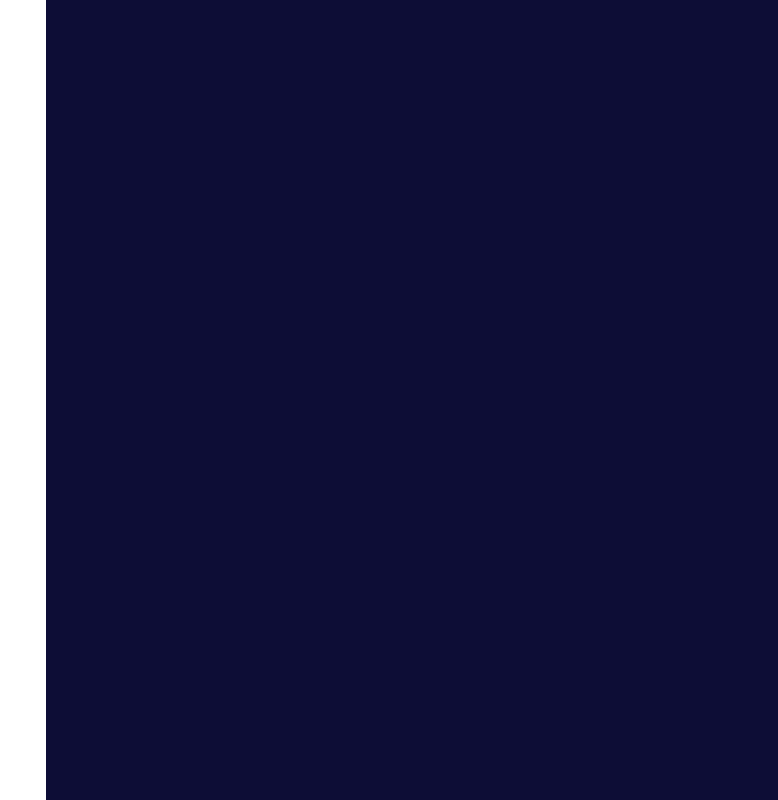
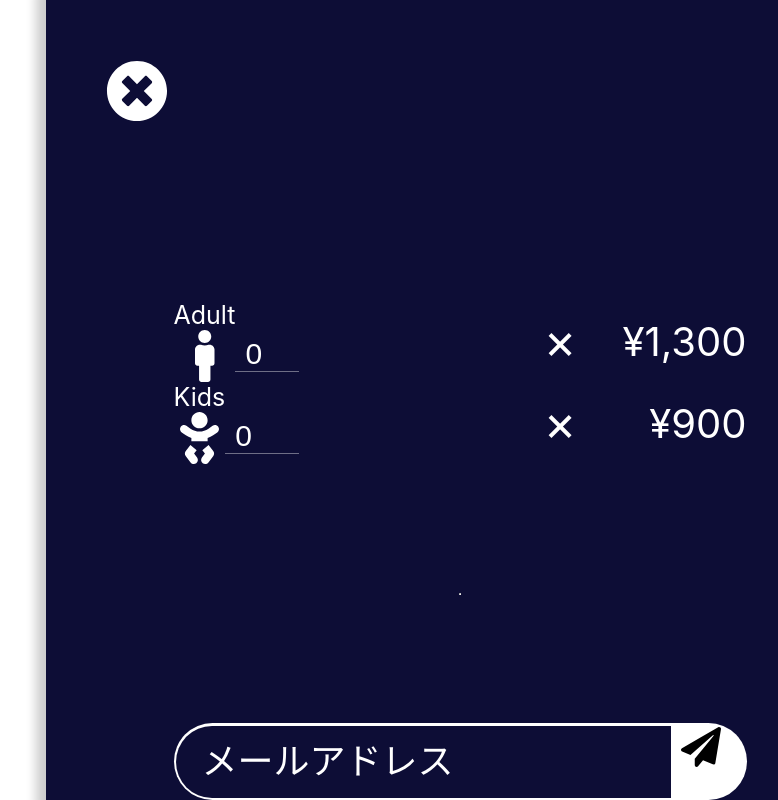
Before and after one commit to yutaroyoshikawa/grady, a Nuxt app: page /dammy in a window 1280 px wide. Shown: the whole page, without its empty margins (466-1244 px from the left). Built offline with nearby package versions, Linux system fonts and the light colour scheme.

Commit message:
[ADD]goToWatchDrawer作成

```diff
--- a/layouts/drawers/goToWatchDrawer.vue
+++ b/layouts/drawers/goToWatchDrawer.vue
@@ -1,12 +1,104 @@
 <template>
   <div>
-    <div class="wrap"></div>
+    <div class="wrap">
+      <div class="closer">
+        <close-button />
+      </div>
+
+      <form>
+        <div v-if="nowPage === 0" class="input-wrap">
+          <movie-theater-selector :theaters="theaters" />
+          <screening-date-selector :dates="dates" />
+          <screening-time-selector :times="times" />
+        </div>
+
+        <div v-if="nowPage === 1" class="input-wrap">
+          <div class="input-content">
+            <div class="price-wrap">
+              <people-input type="adult" />
+              <div class="price-content">
+                <span>×</span>
+                <ticket-price :price="1300" />
+              </div>
+            </div>
+            <div class="price-wrap">
+              <people-input type="kids" />
+              <div class="price-content">
+                <span>×</span>
+                <ticket-price :price="900" />
+              </div>
+            </div>
+          </div>
+          <hr />
+          <div class="email">
+            <email-input />
+          </div>
+        </div>
+      </form>
+
+      <div class="next-button-wrap">
+        <div @click="hundleBack">
+          <back-button v-if="nowPage === 1" />
+        </div>
+        <div @click="hundleNext">
+          <next-button v-if="nowPage === 0" />
+        </div>
+      </div>
+    </div>
   </div>
 </template>
 
 <script lang="ts">
 import Vue from 'vue'
-export default Vue.extend({})
+import CloseButton from '~/components/buttons/closeButton.vue'
+import NextButton from '~/components/buttons/nextButton.vue'
+import BackButton from '~/components/buttons/backButton.vue'
+import ScreeningDateSelector from '~/components/selector/screeningDateSelector.vue'
+import ScreeningTimeSelector from '~/components/selector/screeningTimeSelector.vue'
+import EmailInput from '~/components/inputs/mailInput.vue'
+import MovieTheaterSelector from '~/components/selector/movieTheaterSelector.vue'
+import PeopleInput from '~/components/inputs/peopleInput.vue'
+import TicketPrice from '~/components/texts/ticketPrice.vue'
+
+export default Vue.extend({
+  components: {
+    'close-button': CloseButton,
+    'next-button': NextButton,
+    'back-button': BackButton,
+    'email-input': EmailInput,
+    'movie-theater-selector': MovieTheaterSelector,
+    'screening-date-selector': ScreeningDateSelector,
+    'screening-time-selector': ScreeningTimeSelector,
+    'people-input': PeopleInput,
+    'ticket-price': TicketPrice
+  },
+  data: function() {
+    return {
+      theaters: [
+        {
+          name: 'hoge',
+          value: 'hoge'
+        }
+      ],
+      times: [
+        {
+          finish: new Date(),
+          start: new Date()
+        }
+      ],
+      dates: [new Date(), new Date()],
+      nowPage: 1
+    }
+  },
+  methods: {
+    hundleNext: function() {
+      this.nowPage++
+    },
+    hundleBack: function() {
+      this.nowPage--
+    }
+  }
+})
 </script>
 
 <style lang="scss" scoped>
@@ -17,5 +109,59 @@ export default Vue.extend({})
   position: fixed;
   top: 0;
   right: 0;
+  box-shadow: 0 0 10px 10px rgba(0, 0, 0, 0.2);
+  display: flex;
+  justify-content: space-between;
+  align-items: center;
+  flex-wrap: wrap;
+  flex-direction: column;
+
+  .closer {
+    width: 100%;
+    margin: 60px 0 0 60px;
+  }
+
+  .email {
+    width: 100%;
+    display: flex;
+    justify-content: center;
+  }
+
+  .next-button-wrap {
+    display: flex;
+    justify-content: center;
+    width: 100%;
+    margin: 50px;
+  }
+
+  .input-wrap {
+    display: flex;
+    justify-content: space-between;
+    align-items: center;
+    flex-wrap: wrap;
+    flex-direction: column;
+    height: 500px;
+  }
+
+  .input-content {
+    width: 100%;
+  }
+
+  .price-wrap {
+    width: 100%;
+    display: flex;
+    justify-content: space-between;
+    align-items: center;
+
+    span {
+      color: #fff;
+      font-size: 50px;
+    }
+
+    .price-content {
+      display: flex;
+      align-items: center;
+    }
+  }
 }
 </style>
```
